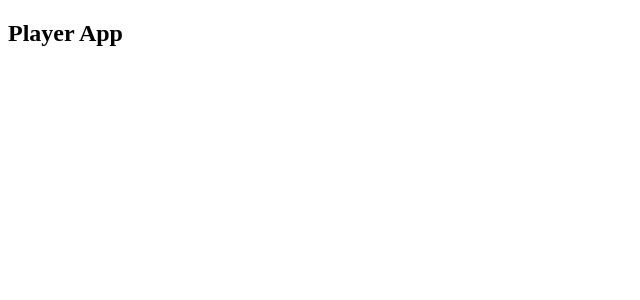
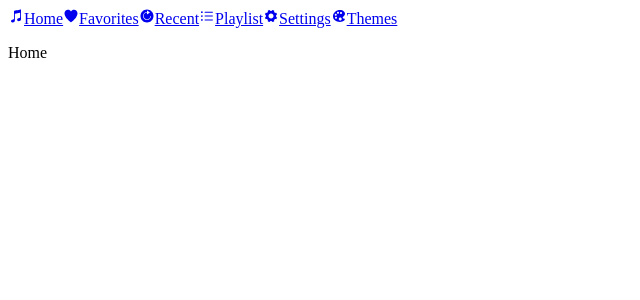
Before and after one commit to Davejs136/player-app, a React (Create React App) app: page / in a window 1280 px wide. Shown: the top 300 px of the page, without its empty margins (0-640 px from the left). Built offline with nearby package versions, Linux system fonts and the light colour scheme.

Commit message:
Feat | functional routes (#2)
* add: main routes && routes file

* add: basic layout

* add: .prettierrc

* add: components/MenuLeft

* add: sidebar links

```diff
--- /dev/null
+++ b/src/components/MenuLeft/MenuLeft.js
@@ -0,0 +1,55 @@
+import React from 'react'
+import {
+  IoIosColorPalette as ColorPalette,
+  IoIosMusicalNotes as MusicalNotes,
+  IoIosRefreshCircle as Recent,
+  IoIosHeart as Heart,
+  IoIosList as Playlist,
+  IoIosSettings as Settings,
+} from 'react-icons/io'
+import { Link } from 'react-router-dom'
+
+const MenuLeft = () => (
+  <sidebar className="menu-left">
+    <nav>
+      <span>
+        <Link to="/">
+          <MusicalNotes />
+          Home
+        </Link>
+      </span>
+      <span>
+        <Link to="/favorite">
+          <Heart />
+          Favorites
+        </Link>
+      </span>
+      <span>
+        <Link to="/recent">
+          <Recent />
+          Recent
+        </Link>
+      </span>
+      <span>
+        <Link to="/playlist">
+          <Playlist />
+          Playlist
+        </Link>
+      </span>
+      <span>
+        <Link to="/settings">
+          <Settings />
+          Settings
+        </Link>
+      </span>
+      <span>
+        <Link to="/themes">
+          <ColorPalette />
+          Themes
+        </Link>
+      </span>
+    </nav>
+  </sidebar>
+)
+
+export default MenuLeft
--- /dev/null
+++ b/src/components/MenuLeft/index.js
@@ -0,0 +1 @@
+export { default } from './MenuLeft'
--- /dev/null
+++ b/src/layout/Layout.js
@@ -0,0 +1,19 @@
+import React from 'react'
+import { BrowserRouter as Router } from 'react-router-dom'
+import Routes from '../routes'
+import MenuLeft from '../components/MenuLeft'
+
+function Layout() {
+  return (
+    <Router>
+      <section className="menu-left">
+        <MenuLeft />
+      </section>
+      <section className="main">
+        <Routes />
+      </section>
+    </Router>
+  );
+}
+
+export default Layout
--- /dev/null
+++ b/src/layout/index.js
@@ -0,0 +1 @@
+export { default } from './Layout'
--- /dev/null
+++ b/src/routes/Routes.js
@@ -0,0 +1,23 @@
+import React from 'react'
+import { Switch, Route } from 'react-router-dom'
+
+// Pages
+
+const Routes = () => (
+  <Switch>
+    <Route exact path="/">
+      <p>Home</p>
+    </Route>
+    <Route path="/favorite">
+      <p>Favorite</p>
+    </Route>
+    <Route path="/recent">
+      <p>Recent</p>
+    </Route>
+    <Route path="/settings">
+      <p>Settings</p>
+    </Route>
+  </Switch>
+)
+
+export default Routes;
--- /dev/null
+++ b/src/routes/index.js
@@ -0,0 +1 @@
+export { default } from './Routes'
```
Also changed, not shown: src/App.js (+4 -3 lines), 1 other file (tests, documents, lock files or other folders).
